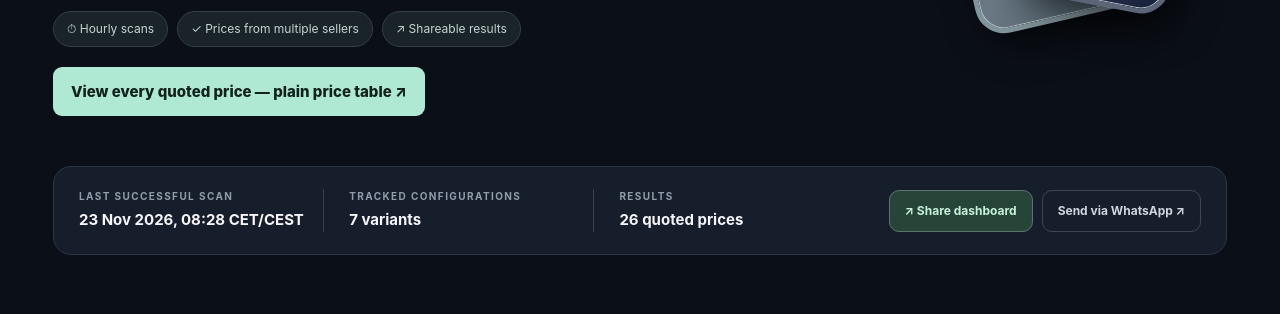
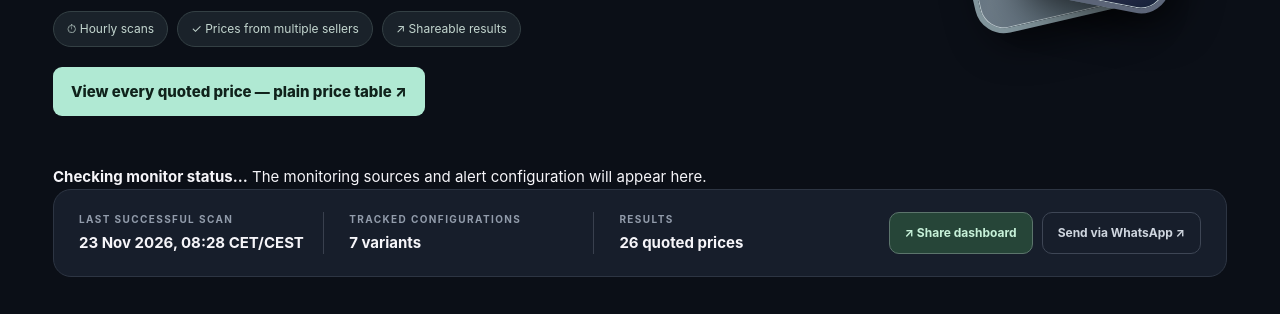
Before and after one commit to JohnPaolino/iphone-price-scout, a plain HTML site: page docs/index.html in a window 1280 px wide. Shown: the part 464-778 px from the top of the page. Drawn offline with Linux system fonts and the light colour scheme.

Commit message:
Show live scan health and alert setup visibly on the price dashboard

```diff
--- a/docs/index.html
+++ b/docs/index.html
@@ -32,6 +32,10 @@
       </div>
     </section>
 
+    <div class="health-panel" id="health-panel">
+      <strong id="health-title">Checking monitor status…</strong>
+      <span id="health-details">The monitoring sources and alert configuration will appear here.</span>
+    </div>
     <div class="summary-bar">
       <div><span class="summary-label">LAST SUCCESSFUL SCAN</span><strong id="last-checked">Not yet scanned</strong></div>
       <div><span class="summary-label">TRACKED CONFIGURATIONS</span><strong>7 variants</strong></div>
```
